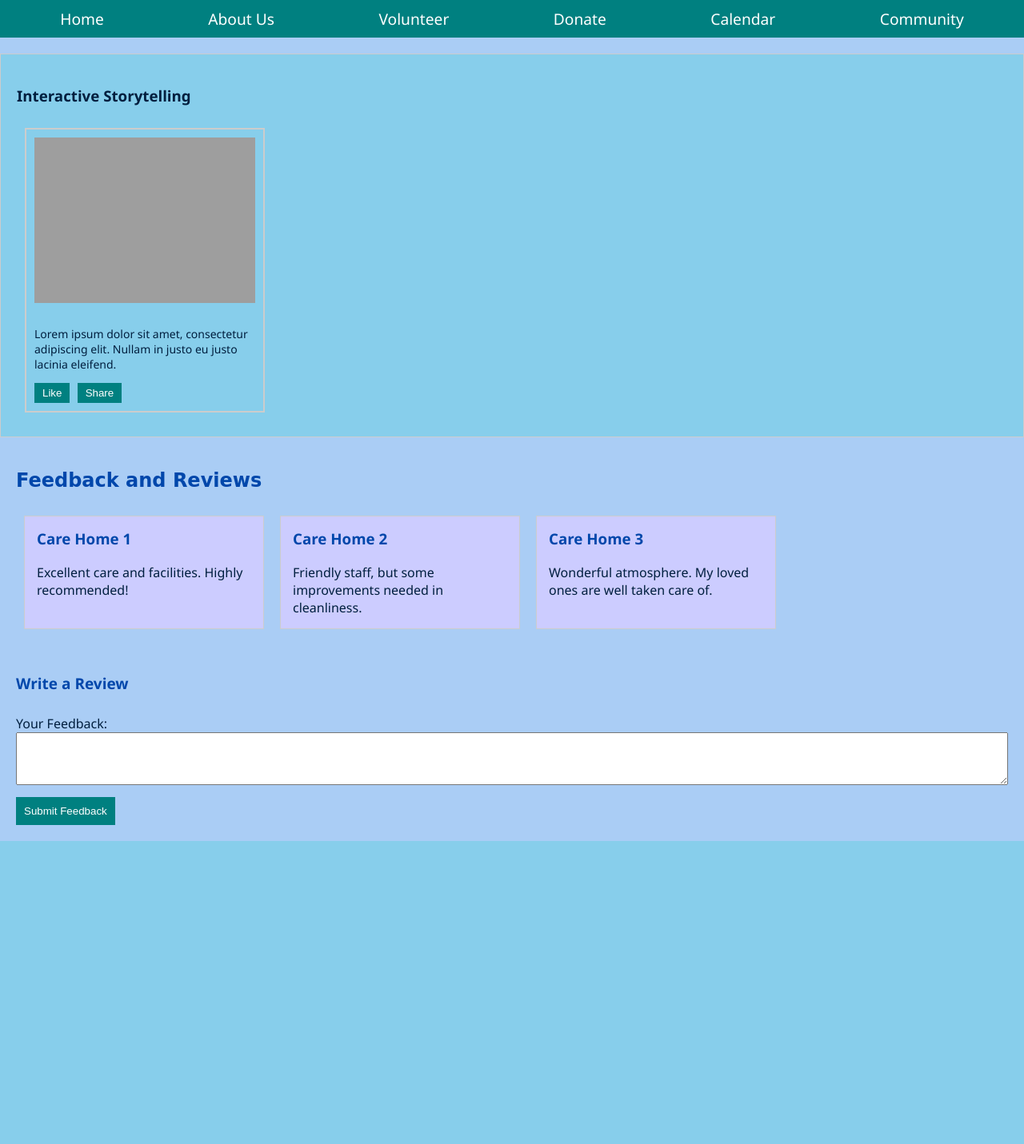
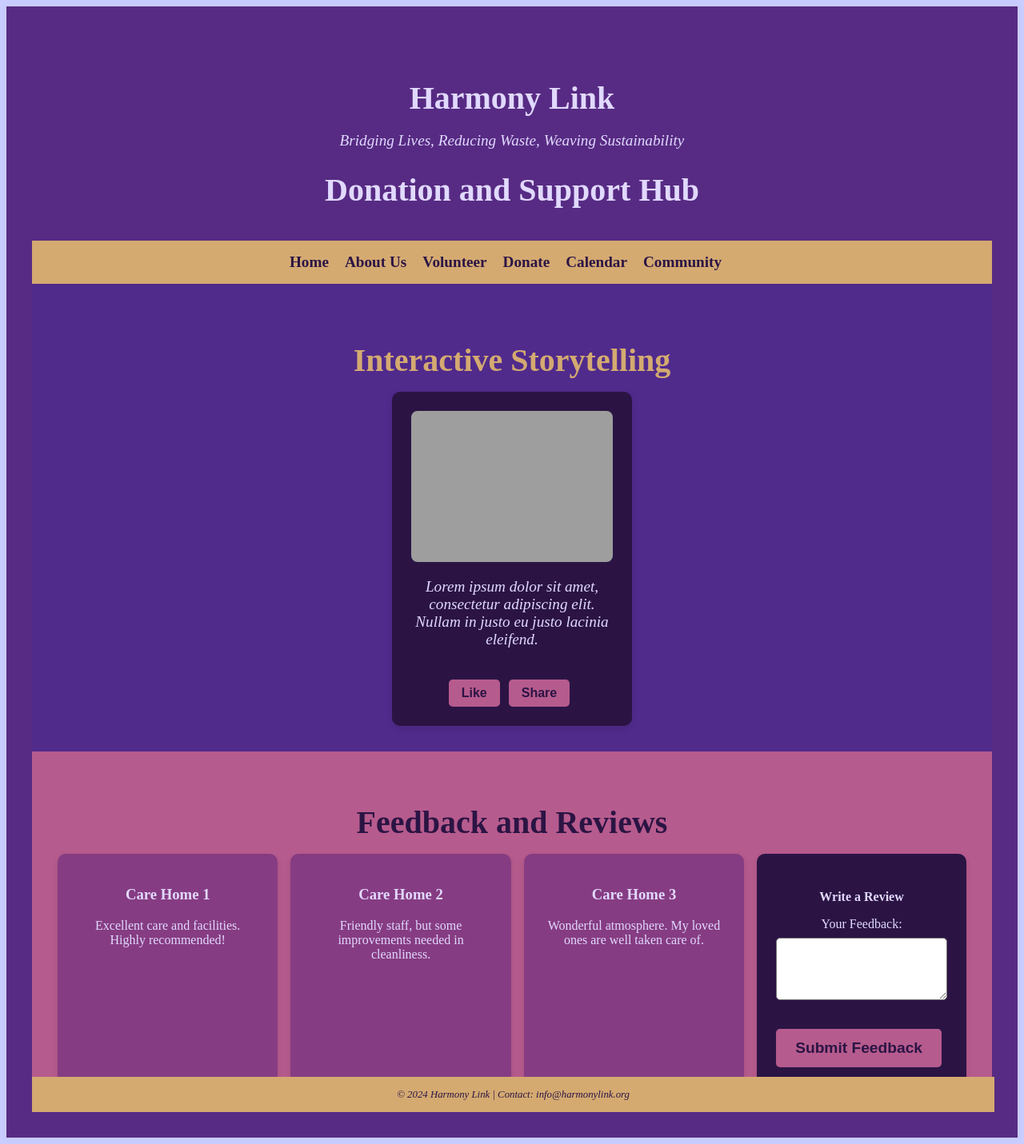
Before and after one commit to PSunidhi03/HarmonyLink, a Flask app: template templates/community.html in a window 1280 px wide. Shown: the whole page at 80% size. Before the commit the page ends 1052 px from the top, so only its background shows below. Run offline with Flask 3, Linux system fonts and the light colour scheme; the template is opened without the code that fills it, so the values that code supplies are empty; grey boxes are pictures that could not be loaded.

Commit message:
Update CSS and HTML files for donation page and community page.

```diff
--- /dev/null
+++ b/static/css/community.css
@@ -0,0 +1,268 @@
+/* Feedback and Reviews Section Styles */
+:root {
+    --white: #e1d9ff;
+    --dark-purple: #2b1444;
+    --train-purple: #572b83;
+    --train-window: #d4aa71;
+    --shooting-star-purple: #502b8c;
+    --light-pink: #b65b8d;
+    --dark-pink: #863c82;
+    --dono-ka-sar: #9c6bc3;
+}
+
+/* Header Styles */
+header {
+    background-color: var(--train-purple);
+    color: var(--white);
+    text-align: center;
+    padding: 2rem;
+}
+
+header h1 {
+    font-size: 2.5rem;
+    margin-bottom: 0.5rem;
+    animation: zoomIn 1s ease-in-out;
+}
+
+header p {
+    font-size: 1.2rem;
+    font-style: italic;
+    animation: fadeInUp 1s ease-in-out;
+}
+
+button {
+            margin-right: 7px;
+            display: inline-block;
+            margin-top: 20px;
+            padding: 10px 20px;
+            font-weight: bold;
+            text-decoration: none;
+            color: #fff; /* Text color */
+            background-color: #cdac79; /* Background color */
+            border: 1px solid #cdac79; /* Border color */
+            border-radius: 5px; /* Rounded corners */
+            cursor: pointer;
+            transition: background-color 0.3s ease; /* Smooth transition on hover */
+        }
+
+
+/* Navigation Styles */
+nav {
+    background-color: var(--train-window);
+    padding: 1rem;
+    text-align: center;
+}
+
+nav ul {
+    list-style: none;
+    margin: 0;
+    padding: 0;
+}
+
+nav li {
+    display: inline-block;
+    margin-right: 1rem;
+}
+
+nav a {
+    text-decoration: none;
+    color: var(--dark-purple);
+    font-weight: bold;
+    font-size: 1.2rem;
+    transition: color 0.3s ease-in-out;
+}
+
+nav a:hover {
+    color: var(--shooting-star-purple);
+}
+.feedback-section {
+    background-color: var(--light-pink);
+    color: var(--white);
+    text-align: center;
+    padding: 2rem;
+}
+
+.feedback-section h2 {
+    color: var(--dark-purple); /* Change heading color */
+    font-size: 2.5rem;
+    margin-bottom: 1rem;
+}
+
+.feedback-section .care-home-feedback {
+    display: flex;
+    flex-wrap: wrap;
+    justify-content: space-around;
+    gap: 1rem;
+}
+
+.feedback-section .review-box {
+    background-color: var(--dark-pink);
+    padding: 1.5rem;
+    text-align: center;
+    border-radius: 10px;
+    box-shadow: 0 4px 8px rgba(0, 0, 0, 0.1);
+    transition: transform 0.3s ease-in-out;
+    flex: 1;
+    max-width: 300px;
+    box-sizing: border-box;
+ transition: transform 0.3s ease-in-out;
+}
+
+.feedback-section .review-box h3 {
+    color: var(--white);
+    margin-top: 1rem;
+}
+.feedback-section .review-box:hover {
+    transform: translateY(-5px); /* Move the box up slightly on hover */
+    box-shadow: 0 6px 12px rgba(0, 0, 0, 0.1); /* Add a subtle shadow on hover */
+}
+.feedback-section .review-box .user-comment {
+    color: var(--white);
+}
+
+.feedback-section .user-feedback-form {
+    background-color: var(--dark-purple);
+    padding: 1.5rem;
+    border-radius: 10px;
+    box-shadow: 0 4px 8px rgba(0, 0, 0, 0.1);
+}
+
+.feedback-section .user-feedback-form h4 {
+    color: var(--white);
+    margin-bottom: 1rem;
+}
+
+.feedback-section .user-feedback-form form {
+    display: flex;
+    flex-direction: column;
+}
+
+.feedback-section .user-feedback-form label {
+    color: var(--white);
+    margin-bottom: 0.5rem;
+}
+
+.feedback-section .user-feedback-form textarea {
+    padding: 0.5rem;
+    margin-bottom: 1rem;
+    border-radius: 5px;
+}
+
+.feedback-section .user-feedback-form button[type="submit"] {
+    background-color: var(--light-pink);
+    color: var(--dark-purple);
+    padding: 0.8rem 1.5rem;
+    font-size: 1.2rem;
+    border: none;
+    border-radius: 5px;
+    cursor: pointer;
+    transition: background-color 0.3s ease;
+}
+
+.feedback-section .user-feedback-form button[type="submit"]:hover {
+    background-color: var(--train-window);
+    color: var(--dark-pink);
+}
+
+/* Additional styles for Social Media Section */
+.social-media-section {
+    background-color: var(--shooting-star-purple);
+    color: var(--white);
+    text-align: center;
+    padding: 2rem;
+}
+
+.social-media-section h3 {
+    color: var(--train-window);
+    font-size: 2.5rem;
+    margin-bottom: 1rem;
+}
+
+.social-media-section .story-clip-container {
+    display: flex;
+    flex-wrap: wrap;
+    justify-content: space-around;
+    gap: 1rem;
+}
+
+.social-media-section .story-clip {
+    background-color: var(--dark-purple);
+    padding: 1.5rem;
+    text-align: center;
+    border-radius: 10px;
+    box-shadow: 0 4px 8px rgba(0, 0, 0, 0.1);
+    flex: 1;
+    max-width: 300px;
+    box-sizing: border-box;
+}
+
+.social-media-section .story-clip img {
+    width: 100%;
+    border-radius: 8px;
+}
+
+.social-media-section .story-clip .story-text {
+    color: var(--white);
+    margin-top: 1rem;
+}
+
+.social-media-section .story-clip .interactions {
+    margin-top: 1rem;
+}
+
+.social-media-section .story-clip .like-button,
+.social-media-section .story-clip .share-button {
+    background-color: var(--light-pink);
+    color: var(--dark-purple);
+    padding: 0.5rem 1rem;
+    font-size: 1rem;
+    border: none;
+    border-radius: 5px;
+    cursor: pointer;
+    transition: background-color 0.3s ease;
+}
+
+.social-media-section .story-clip .like-button:hover,
+.social-media-section .story-clip .share-button:hover {
+    background-color: var(--train-window);
+    color: var(--dark-pink);
+}
+/* Footer Styles */
+footer {
+    background-color: var(--train-window);
+    text-align: center;
+    padding: 0.1rem;
+    position: fixed;
+    bottom: 0;
+    width: 100%;
+
+}
+
+footer p {
+    color: var(--dark-purple);
+    font-size: 0.8rem;
+}
+
+
+/* Animations */
+@keyframes zoomIn {
+    from {
+        transform: scale(0.8);
+        opacity: 0;
+    }
+    to {
+        transform: scale(1);
+        opacity: 1;
+    }
+}
+
+@keyframes fadeInUp {
+    from {
+        transform: translateY(20px);
+        opacity: 0;
+    }
+    to {
+        transform: translateY(0);
+        opacity: 1;
+    }
+}
--- a/templates/community.html
+++ b/templates/community.html
@@ -4,23 +4,28 @@
     <meta charset="UTF-8">
     <meta name="viewport" content="width=device-width, initial-scale=1.0">
     <title>Feedback and Reviews</title>
-    <link rel="stylesheet" href="../static/css/styles.css">
+    <link rel="stylesheet" href="../static/css/community.css">
 </head>
 <body>
 
 <!-- Navigation Bar -->
+<header>
+        <header>
+      <h1>Harmony Link</h1>
+      <p>Bridging Lives, Reducing Waste, Weaving Sustainability</p>
+       <h1>Donation and Support Hub</h1>
+    </header>
 <nav>
-   <ul>
+        <ul>
             <li><a href="index.html">Home</a></li>
             <li><a href="about.html">About Us</a></li>
             <li><a href="volunteer.html">Volunteer</a></li>
             <li><a href="donate.html">Donate</a></li>
             <li><a href="calendar.html">Calendar</a></li>
             <li><a href="community.html">Community</a></li>
-
         </ul>
-</nav>
-<!-- Add this code to your existing HTML file, within the Feedback page section -->
+    </nav>
+<section>
 
 <!-- Social Media Section -->
 <section class="social-media-section">
@@ -83,9 +88,9 @@
 
 </section>
 <script src="main.js"></script>
-<!-- Your existing content -->
-
-<!-- Include script for any interactive features -->
+<footer>
+        <p>&copy; 2024 Harmony Link | Contact: info@harmonylink.org</p>
+    </footer>
 
 </body>
 </html>
```
Also changed, not shown: static/css/donate.css (+94 -84 lines), templates/donate.html (+4 -3 lines).
